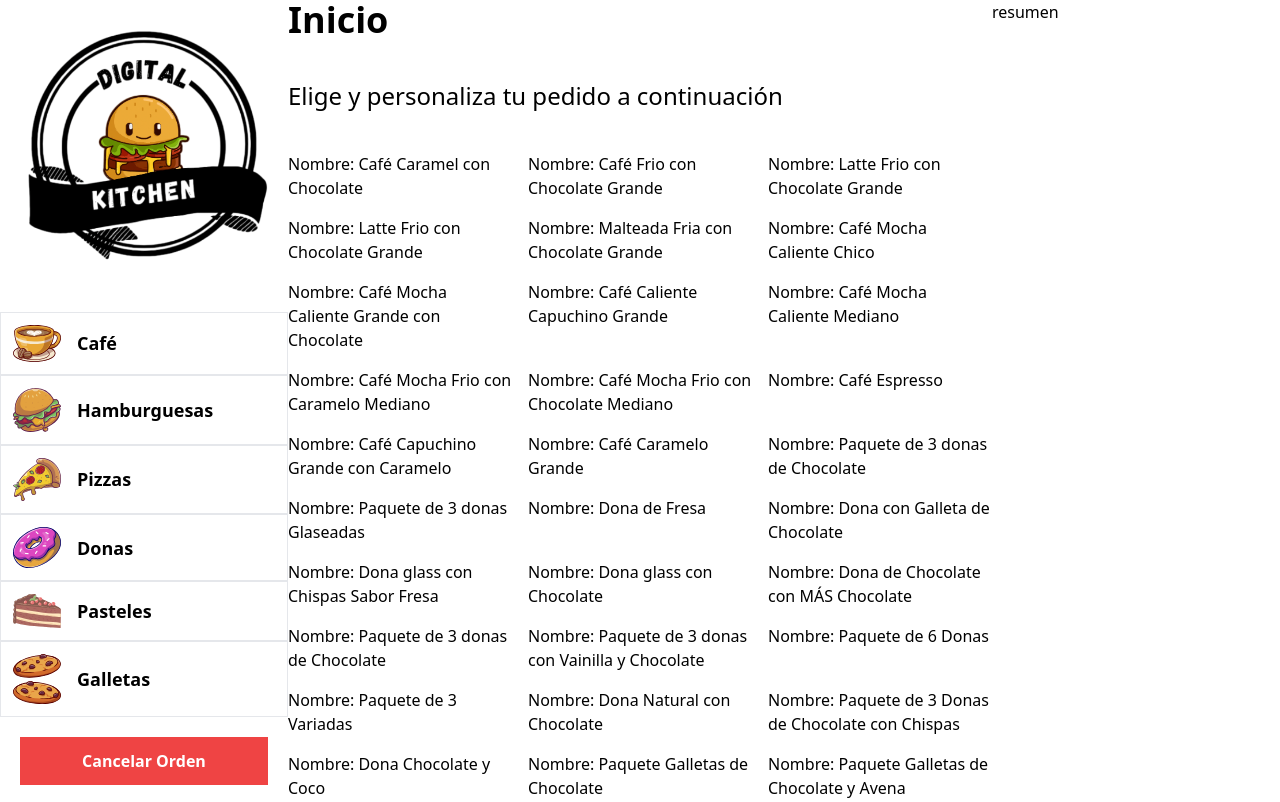
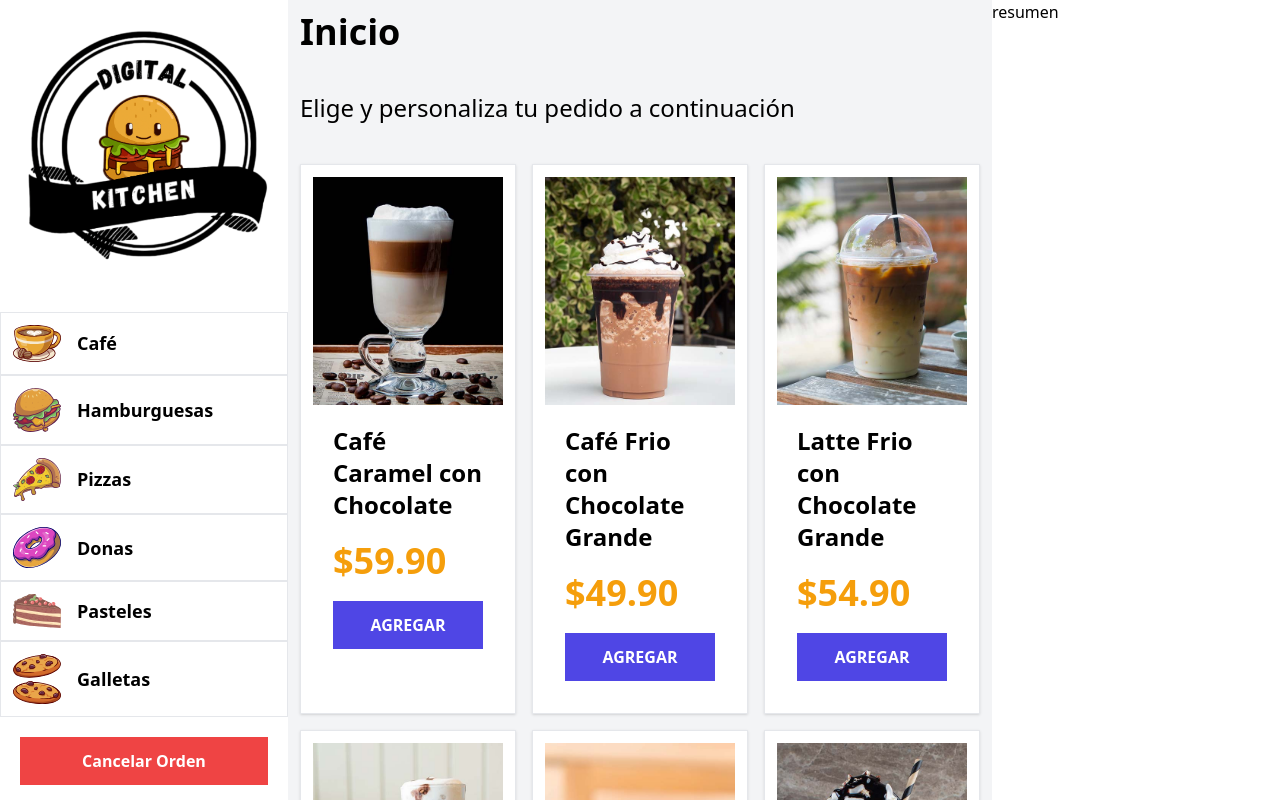
Before and after one commit to dellpinos/react-digitalKitchen, a React (Vite) app: page / in a window 1280 px wide. Shown: the top 802 px of the page. Built offline with nearby package versions, Linux system fonts and the light colour scheme.

Commit message:
hooks y state

```diff
--- a/src/components/Producto.jsx
+++ b/src/components/Producto.jsx
@@ -1,5 +1,28 @@
-export default function Producto({producto}) {
-  return (
-    <div>Nombre: {producto.nombre}</div>
+import { formatearDinero } from "../helpers";
+
+export default function Producto({ producto }) {
+
+    const { nombre, imagen, precio } = producto;
+
+    return (
+        <div className="border p-3 shadow bg-white">
+            <img
+                alt={`Imagen ${nombre}`}
+                className="w-full"
+                src={`/img/${imagen}.jpg`}
+            />
+            <div className="p-5">
+                <h3 className=" text-2xl font-bold">{nombre}</h3>
+                <p className="mt-5 font-black text-4xl text-amber-500">{formatearDinero(precio)}</p>
+                <button
+                type="button"
+                className="bg-indigo-600 hover:bg-indigo-800 text-white w-full mt-5 p-3 uppercase font-bold"
+                >
+                    Agregar
+                </button>
+            </div>
+
+
+        </div>
   )
 }
--- a/src/components/Sidebar.jsx
+++ b/src/components/Sidebar.jsx
@@ -1,6 +1,11 @@
+import useKitchen from '../hooks/useKitchen';
 import Categoria from '../components/Categoria';
-import { categorias } from '../data/categorias';
+
 export default function Sidebar() {
+
+    const { categorias } = useKitchen();
+
+
     return (
         <aside className="md:w-72">
             <div className=" flex flex-col justify-center items-center">
--- /dev/null
+++ b/src/context/KitchenProvider.jsx
@@ -0,0 +1,23 @@
+import { createContext, useState } from 'react';
+import { categorias, categorias as categoriasDB} from '../data/categorias';
+
+const KitchenContext = createContext();
+
+const KitchenProvider = ({children}) => {
+
+    const [categorias, setCategorias] = useState(categoriasDB);
+
+    return (
+        <KitchenContext.Provider
+
+            value={{
+                categorias
+            }}
+        >{children}</KitchenContext.Provider>
+
+    )
+}
+export {
+    KitchenProvider
+}
+export default KitchenContext;
--- /dev/null
+++ b/src/helpers/index.js
@@ -0,0 +1,6 @@
+export const formatearDinero = cantidad => {
+    return cantidad.toLocaleString('en-US', {
+        style: 'currency',
+        currency: 'USD'
+    })
+}
--- /dev/null
+++ b/src/hooks/useKitchen.js
@@ -0,0 +1,8 @@
+import { useContext } from 'react';
+import KitchenContext from '../context/KitchenProvider';
+
+const useKitchen = () => {
+    return useContext(KitchenContext);
+}
+
+export default useKitchen;
--- a/src/layouts/Layout.jsx
+++ b/src/layouts/Layout.jsx
@@ -8,7 +8,7 @@
         <div className='md:flex '>
 
             <Sidebar />
-            <main className='flex-1'>
+            <main className='flex-1 h-screen overflow-y-scroll bg-gray-100 p-3'>
                 <Outlet />
 
             </main>
--- a/src/views/Inicio.jsx
+++ b/src/views/Inicio.jsx
@@ -1,6 +1,10 @@
 import { productos } from '../data/productos';
 import Producto from '../components/Producto';
+import useKitchen from '../hooks/useKitchen';
+
+
 export default function Inicio() {
+
 
     return (
         <>
```
Also changed, not shown: src/main.jsx (+5 -2 lines), 1 other file (tests, documents, lock files or other folders).
